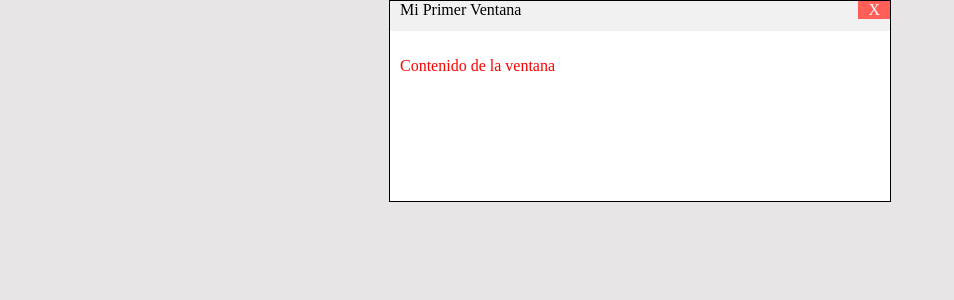
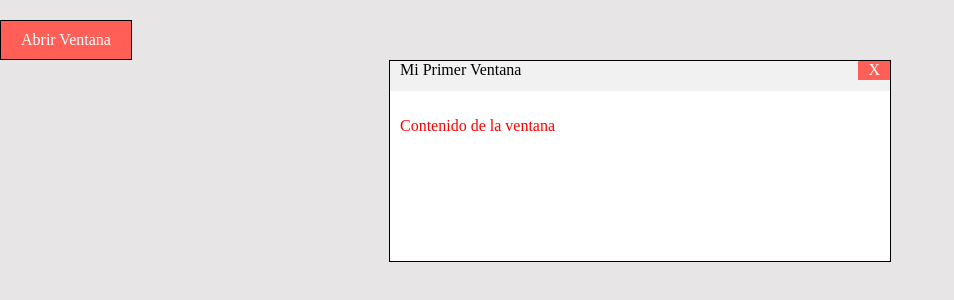
Before and after one commit to MauricioTB97/Practica_Div, a plain HTML site: page index.html in a window 1280 px wide. Shown: the whole page, without its empty margins (0-954 px from the left). Drawn offline with Linux system fonts and the light colour scheme.

Commit message:
agregado boton

```diff
--- a/css/styles.css
+++ b/css/styles.css
@@ -78,3 +78,14 @@ body {
 .window.open{
     display: block;
 }
+/*boton para abrir ventana emergente*/
+
+.open-window{
+    padding: 10px 20px;
+    background-color: #ff5f56;
+    color: #fff;
+    cursor: pointer;
+    display: inline-block;
+    margin-top: 20px;
+    border: 1px solid #000000;
+}
--- a/index.html
+++ b/index.html
@@ -24,6 +24,7 @@
         </div>
     </div>
     -->
+    <div class="open-window">Abrir Ventana</div>
 
     <div class="window open">
         <div class="window-in">
@@ -39,3 +40,4 @@
 
 </body>
 </html>
+<script src="scripts/global.js"></script>
--- a/scripts/global.js
+++ b/scripts/global.js
@@ -0,0 +1,8 @@
+document.querySelector(".close-window").addEventListener("click", function() {
+    console.log("Close window button clicked");
+    document.querySelector(".window").classList.remove("open");
+});
+document.querySelector(".open-window").addEventListener("click", abrirVentana);
+function abrirVentana() {
+    document.querySelector(".window").classList.add("open");
+}
```
